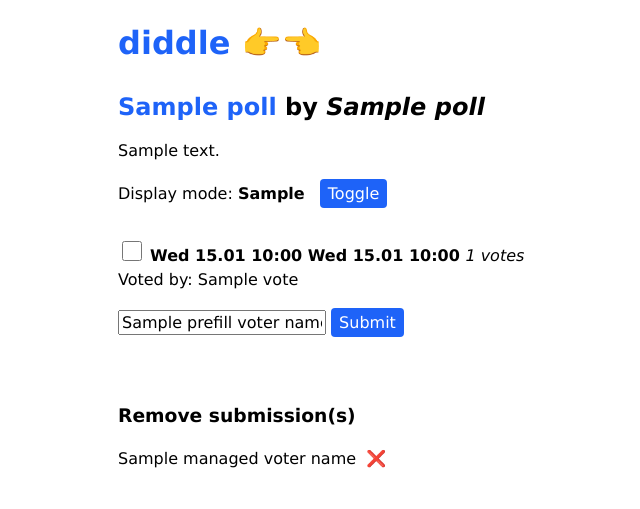
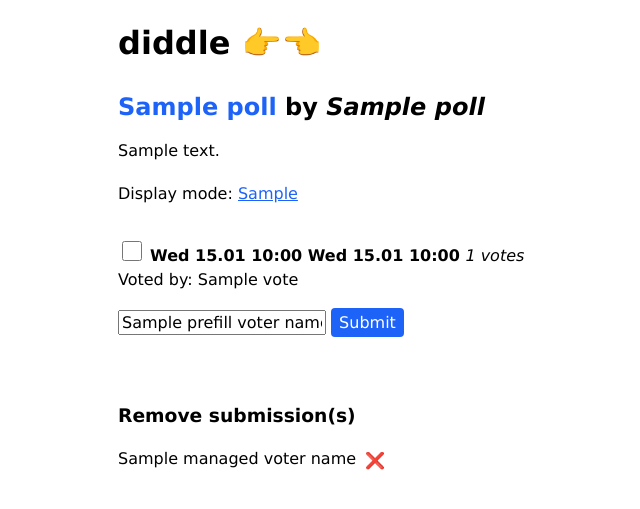
Before and after one commit to jantuomi/diddle, a Flask app: template templates/poll.html.j2 in a window 1280 px wide. Shown: the top 509 px of the page, without its empty margins (22-662 px from the left). Run offline with Flask 3, Linux system fonts and the light colour scheme; the template is opened without the code that fills it: most values are stand-ins (such as "Sample title", 1, 10 or a date in 2020).

Commit message:
Style and a11y improvements

```diff
--- a/static/styles.css
+++ b/static/styles.css
@@ -10,7 +10,7 @@ body {
   line-height: 24px;
 }
 
-a:not(:visited) {
+a {
   color: rgb(30, 99, 248);
 }
 
@@ -53,7 +53,7 @@ input[type="submit"].red {
 
 button.blue,
 input[type="submit"].blue {
-  background-color: rgb(30, 99, 248);;
+  background-color: rgb(30, 99, 248);
 }
 
 button.yellow,
@@ -166,7 +166,10 @@ th, td {
 }
 
 .display-mode-section input[type="submit"] {
-  margin-left: 10px;
+  text-decoration: underline;
+  color: rgb(30, 99, 248);
+  background: none;
+  padding: 5px 0;
 }
 
 .vote-list label,
@@ -200,10 +203,21 @@ button#share-link-copy {
   line-height: 24px;
 }
 
+.delete-voter-container {
+  display: flex;
+  flex-flow: row nowrap;
+  justify-content: flex-start;
+  align-items: center;
+}
+
+.delete-voter-container span {
+  margin-bottom: 4px;
+}
+
 input[type="submit"].delete-voter-btn {
   margin-left: 5px;
   background: none;
-  padding: 0;
+  padding: 2px 4px;
 }
 
 /* This is to fix a CSS specificity issue with the .most-voted class */
--- a/templates/poll.html.j2
+++ b/templates/poll.html.j2
@@ -15,8 +15,8 @@
   <form action="/options/toggle_display_mode" method="post">
     <input type="hidden" name="poll_id" value="{{ poll.id }}">
     <label>
-      Display mode: <strong>{{ display_mode }}</strong>
-      <input type="submit" value="Toggle">
+      Display mode:
+      <input type="submit" value="{{ display_mode }}">
     </label>
   </form>
 </div>
--- a/templates/poll_vote_list.html.j2
+++ b/templates/poll_vote_list.html.j2
@@ -43,10 +43,13 @@
 {% endif %}
 <div>
   {% for voter_name in managed_voter_names %}
-  <form action="/poll/{{ poll.id }}/delete_voter" method="post">
+  <form class="delete-voter-container" action="/poll/{{ poll.id }}/delete_voter" method="post">
     <input type="hidden" name="voter_code" value="{{ managed_voter_names[voter_name] }}">
-    {{ voter_name }}
-    <input class="delete-voter-btn" type="submit" value="❌">
+    <span>{{ voter_name }}</span>
+    <input aria-label="Delete voter {{ voter_name }}"
+           class="delete-voter-btn"
+           type="submit"
+           value="❌">
   </form>
   {% endfor %}
 </div>
```
Also changed, not shown: templates/poll_vote_table.html.j2 (+8 -3 lines).
